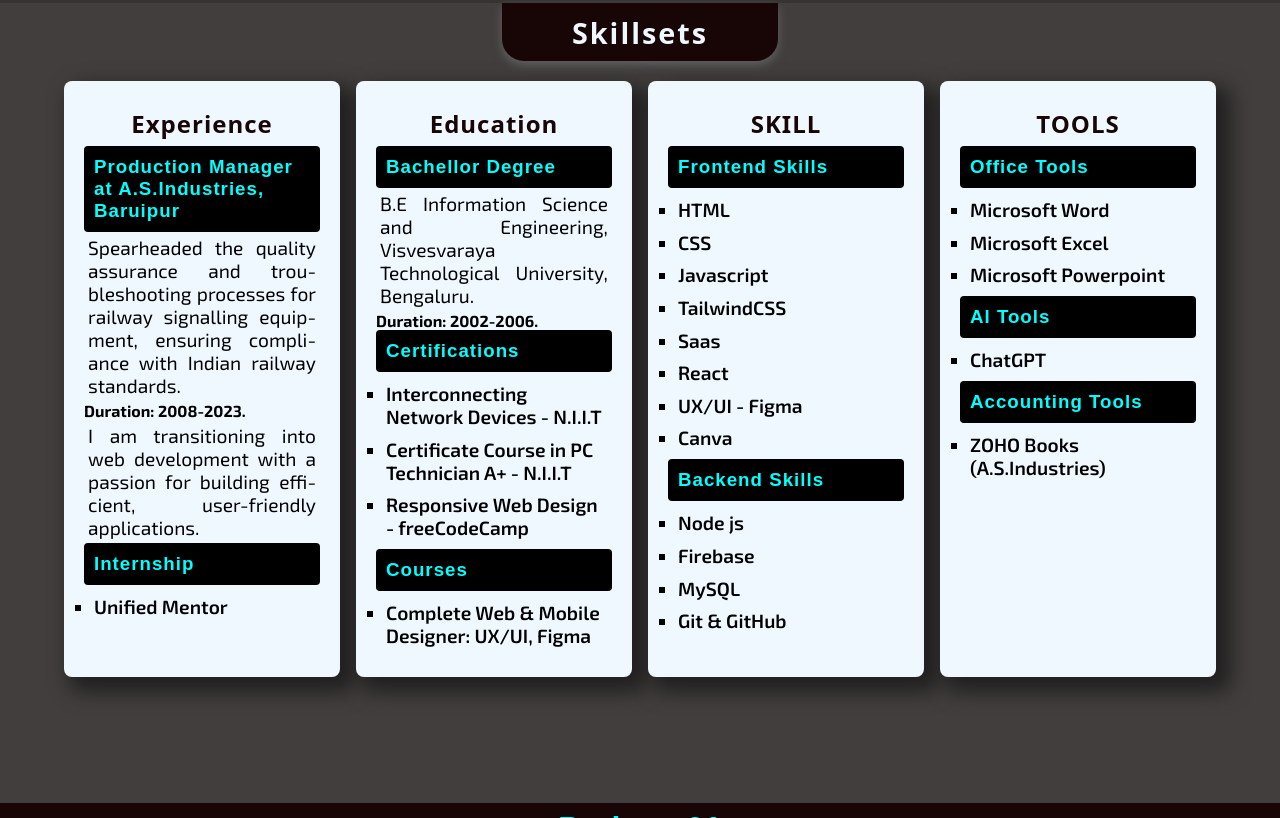
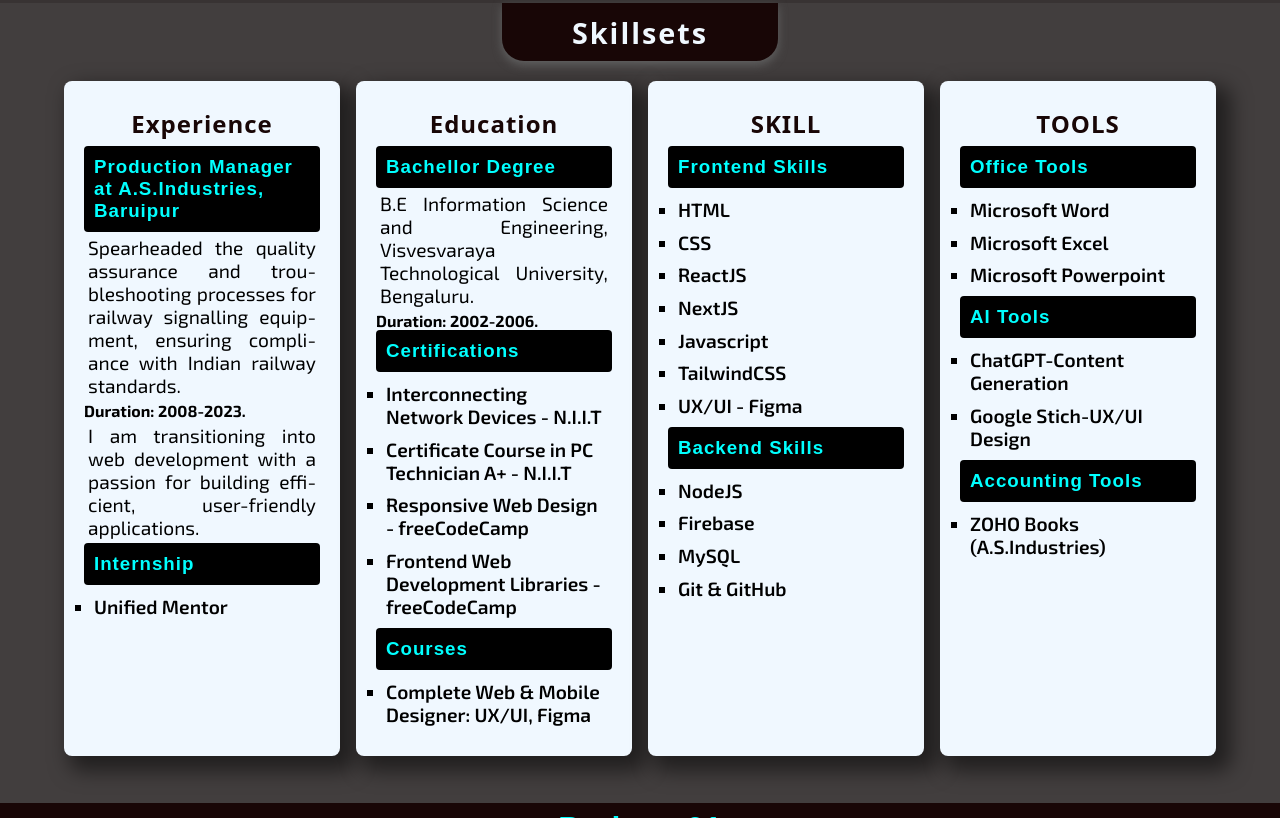
Before and after one commit to Saptarshi1984/PortfolioWebsite, a plain HTML site: page index.html in a window 1280 px wide. Shown: the part 1597-2415 px from the top of the page. Drawn offline with nearby package versions, Linux system fonts and the light colour scheme; a web font is replaced by a local one.

Commit message:
made some changes to README file and updated Skillsets

```diff
--- a/index.html
+++ b/index.html
@@ -45,7 +45,7 @@
         <h2 id="title">Portfolio<span class="dot">.</span></h2>
         <p id="name">Saptarshi Mondal</p>
         <div id="profile-img"><img src="https://res.cloudinary.com/dytxyfzyd/image/upload/v1744629165/1742480725763_utbwlg.jpg"></div>
-        <div id="role-title">Frontend Web Developer</div>
+        <div id="role-title">Fullstack Web Developer</div>
         <div id="heroText" >"I craft frontend web solutions that blend performance with great user experience."</div>
 
 
@@ -113,6 +113,9 @@
                <a href="https://www.freecodecamp.org/certification/fccf668a221-290a-4cfe-aa38-a1fecab8d8bb/responsive-web-design" target="_blank">
                 <li>Responsive Web Design - freeCodeCamp</li>
                </a>
+               <a href="https://www.freecodecamp.org/certification/fccf668a221-290a-4cfe-aa38-a1fecab8d8bb/front-end-development-libraries" target="_blank">
+                <li>Frontend Web Development Libraries - freeCodeCamp</li>
+               </a>
             </ul>
             <div class="sub-heading"><h3>Courses</h3></div>
             <ul class="list">
@@ -130,17 +133,16 @@
           <ul class="list">
             <li>HTML</li>
             <li>CSS</li>
+            <li>ReactJS</li>
+            <li>NextJS</li>
             <li>Javascript</li>
             <li>TailwindCSS</li>
-            <li>Saas</li>
-            <li>React</li>
             <li>UX/UI - Figma</li>
-            <li>Canva</li>
           </ul>
 
           <div class="sub-heading"><h3>Backend Skills</h3></div>
           <ul class="list">
-            <li>Node js</li>
+            <li>NodeJS</li>
             <li>Firebase</li>
             <li>MySQL</li>
             <li>Git & GitHub</li>
@@ -161,7 +163,8 @@
 
              <div class="sub-heading"><h3>AI Tools</h3></div>
              <ul class="list">
-                <li>ChatGPT</li>
+                <li>ChatGPT-Content Generation</li>
+                <li>Google Stich-UX/UI Design</li>
              </ul>
              <div class="sub-heading"><h3>Accounting Tools</h3></div>
              <ul class="list">
--- a/styles.css
+++ b/styles.css
@@ -237,7 +237,7 @@ body {
  width:200px;
  height: 200px;
  border-radius: 50%;
- border: solid 8px rgb(85, 60, 60);
+ border: solid 8px rgb(30, 28, 28);
  box-shadow:0 0 20px rgb(166, 165, 165);
  z-index: 1;
  animation: bounce 2s linear infinite;
```
Also changed, not shown: 1 other file.
